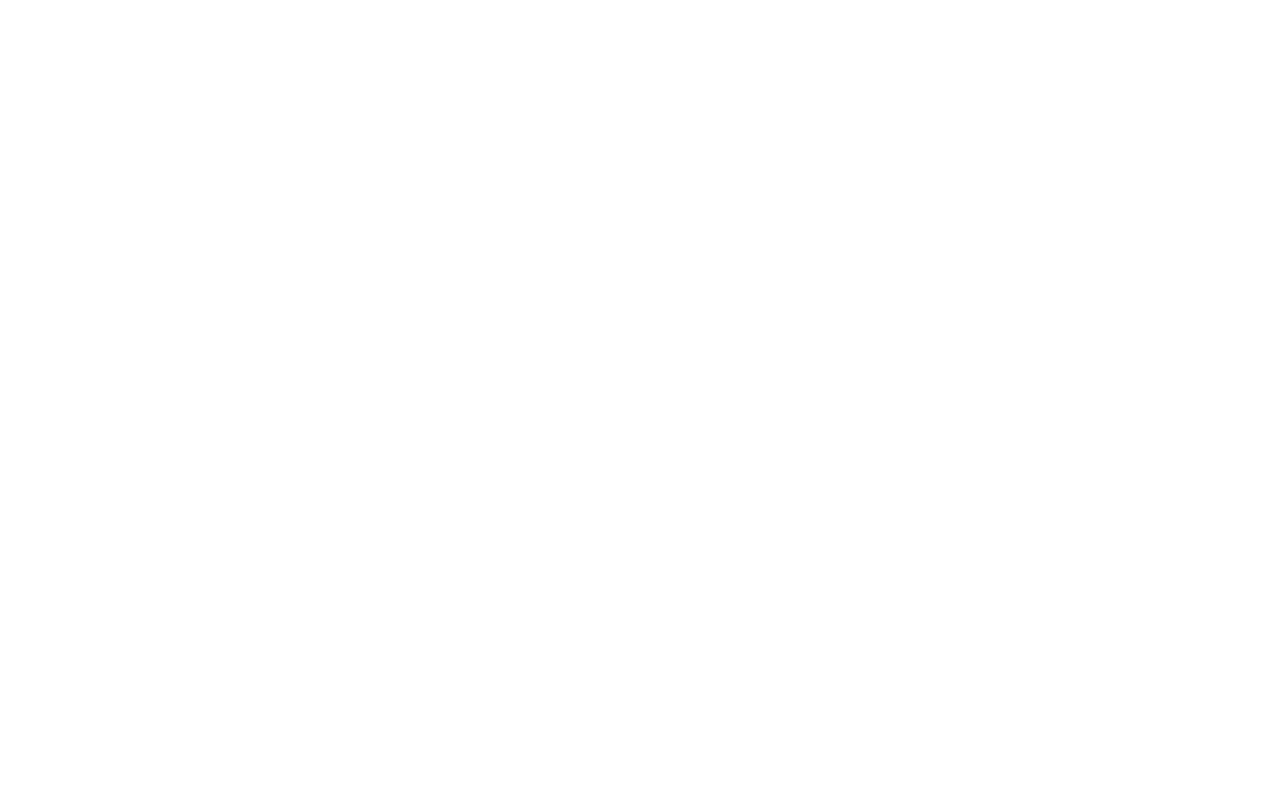
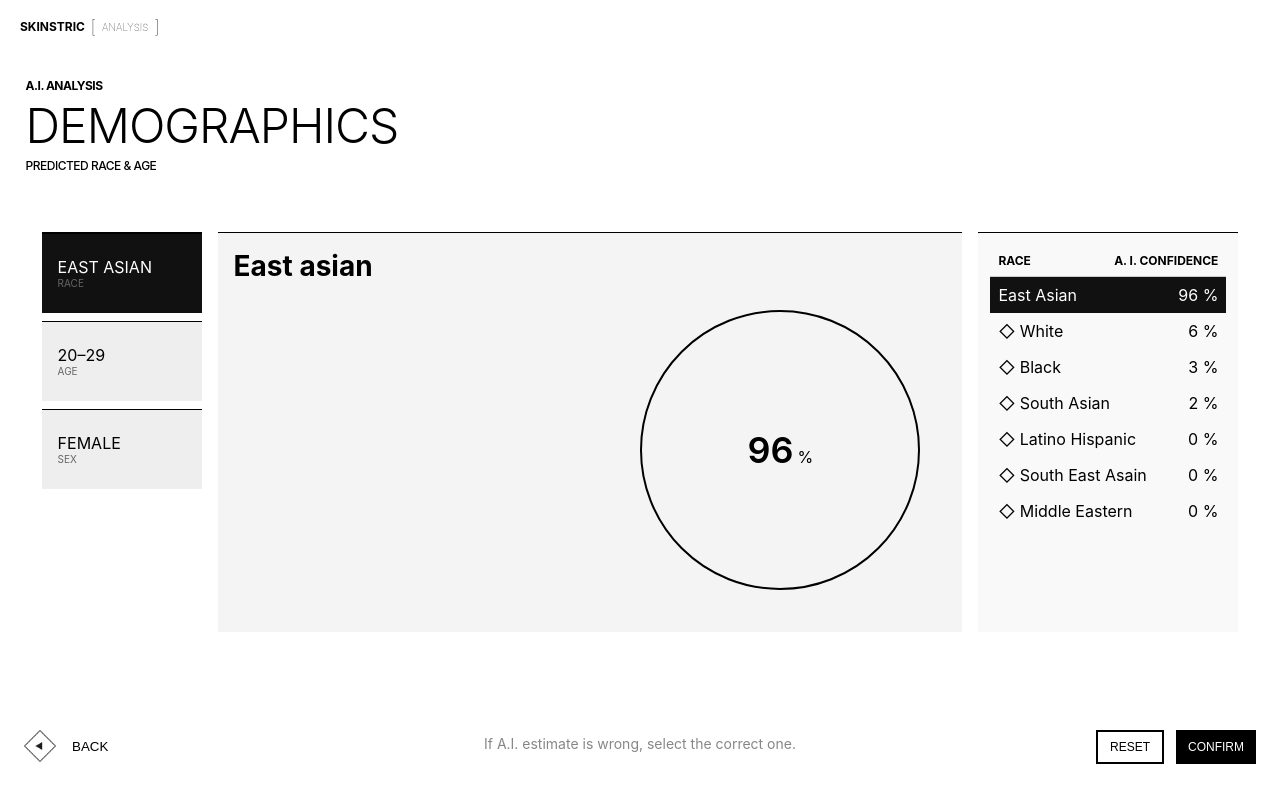
Before and after one commit to BuffaloShark/Skinstric-AI, a React (Create React App) app: page /demographics in a window 1280 px wide. Before the commit this address had no page. Built offline with nearby package versions, Linux system fonts and the light colour scheme.

Commit message:
Add files via upload

```diff
--- a/src/App.css
+++ b/src/App.css
@@ -47,6 +47,7 @@
 
 body {
   max-width: 100vw;
+  height: 100vh;
   overflow-x: hidden;
 }
 
@@ -123,6 +124,12 @@
   margin-bottom: 14px;
 }
 
+.footer {
+  display: flex;
+  align-items: center;
+  justify-content: center;
+}
+
 
 
 /* NAV ************************************/
@@ -179,6 +186,16 @@
   border: none;
   font-size: 12px;
   cursor: not-allowed;
+}
+
+.nav__btn--reverse {
+  background: white;
+  color: black;
+  padding: 8px 12px;
+  border: 2px solid black;
+  font-size: 12px;
+  cursor: not-allowed;
+  margin-right: 12px;
 }
 
 
@@ -480,6 +497,11 @@
   height: 100px;
 }
 
+.icon--loading {
+  width: 115px;
+  height: 115px;
+}
+
 .icon__label--group {
   position: absolute;
   left: 100%;
@@ -647,6 +669,132 @@
 }
 
 
+
+/* DEMOGRAPHICS ***********************************/
+
+
+
+.demographics__header {
+  font-size: 48px;
+  font-weight: 300;
+  letter-spacing: -1px;
+}
+
+.demo__analysis-dashboard {
+  display: flex;
+  width: 100%;
+  gap: 16px;
+  padding: 16px;
+  box-sizing: border-box;
+  align-items: stretch;
+}
+
+.demo__sidepanel {
+  width: 160px;
+  display: flex;
+  flex-direction: column;
+  justify-content: flex-start;
+  border-top: 1px solid #000;
+}
+
+.demo__sidepanel--item {
+  min-height: 80px;
+  padding: 16px;
+  margin-bottom: 8px;
+  background: #eee;
+  text-align: left;
+  border-top: 1px solid #000;
+  display: flex;
+  flex-direction: column;
+  justify-content: center;
+}
+
+.demo__sidepanel--item.selected {
+  background: #111;
+  color: white;
+}
+
+.demo__sidepanel--item .category {
+  font-size: 10px;
+  text-transform: uppercase;
+  color: #666;
+}
+
+.demo__mainpanel {
+  flex: 1;
+  background: #f4f4f4;
+  position: relative;
+  border-top: 1px solid #000;
+  min-height: 400px;
+}
+
+.demo__main--label {
+  font-size: 28px;
+  position: absolute;
+  top: 16px;
+  left: 16px;
+}
+
+.circle-wrapper {
+  width: 280px;
+  height: 280px;
+  border: 2px solid black;
+  border-radius: 50%;
+  display: flex;
+  align-items: center;
+  justify-content: center;
+  position: absolute;
+  bottom: 42px;
+  right: 42px;
+}
+
+.confidence-value {
+  font-size: 36px;
+  font-weight: 600;
+}
+
+.percent {
+  font-size: 16px;
+  margin-left: 4px;
+}
+
+.demo__confidence-table {
+  width: 260px;
+  background: #f9f9f9;
+  padding: 12px;
+  border-top: 1px solid #000;
+  display: flex;
+  flex-direction: column;
+  justify-content: flex-start;
+}
+
+.table-header,
+.table-row {
+  display: flex;
+  justify-content: space-between;
+  padding: 8px 8px;
+}
+
+.table-header {
+  font-size: 12px;
+  font-weight: bold;
+  border-bottom: 1px solid #ccc;
+}
+
+.table-row.selected {
+  background: #111;
+  color: white;
+}
+
+.demographics__para--footer {
+  margin-bottom: 48px;
+  font-size: 14px;
+  color: #878787;
+  text-align: center;
+}
+
+
+
 /* LOADING STATES ************************************/
 
 
@@ -658,6 +806,82 @@
   text-align: center;
   margin-bottom: 16px;
 }
+
+.loading-camera__page {
+  position: relative;
+  height: 100vh;
+  display: flex;
+  flex-direction: column;
+  justify-content: space-between;
+  padding: 8vh 2vw 0;
+  background: white;
+  overflow-y: auto;
+}
+
+.loading-camera__main {
+  flex: 1;
+  display: flex;
+  justify-content: center;
+  align-items: center;
+  min-height: 300px;
+}
+
+.camera__loading--wrapper {
+  padding: 24px 16px;
+  background-color: #fff;
+  text-align: center;
+}
+
+.camera-loading__input--header {
+  font-size: 18px;
+  font-weight: 600;
+  color: #000;
+  text-transform: uppercase;
+  text-align: center;
+  margin-top: 12px;
+}
+
+.icon__centered--camera-loading {
+  display: flex;
+  flex-direction: column;
+  align-items: center;
+  justify-content: center;
+}
+
+.camera__loading--list {
+  margin-top: 32px;
+  display: flex;
+  flex-direction: column;
+  align-items: center;
+}
+
+.camera__loading--para {
+  font-size: 14px;
+  font-weight: 400;
+  color: #878787;
+  text-align: center;
+  margin-bottom: 16px;
+}
+
+.loading__list {
+  display: flex;
+  flex-wrap: wrap;
+  justify-content: center;
+  gap: 12px;
+  padding: 0;
+  margin: 0;
+  list-style: none;
+}
+
+.loading__list--item {
+  font-size: 14px;
+  font-weight: 400;
+  color: #878787;
+  background: #f2f2f2;
+  padding: 6px 12px;
+  border-radius: 4px;
+}
+
 
 
 
@@ -901,6 +1125,50 @@
     height: 300px;
   }
 
+
+  .demo__analysis-dashboard {
+    flex-direction: column;
+    gap: 24px;
+    padding: 16px 12px;
+    margin-top: 64px;
+    max-height: 100vh;
+    overflow-y: auto;
+  }
+
+  .demo__sidepanel {
+    width: 100%;
+    flex-direction: row;
+    flex-wrap: wrap;
+    gap: 8px;
+    border-top: none;
+  }
+
+  .demo__sidepanel--item {
+    flex: 1 1 calc(50% - 8px);
+    min-height: 80px;
+    margin-bottom: 0;
+  }
+
+  .demo__mainpanel {
+    min-height: 320px;
+    height: auto;
+  }
+
+  .demo__main--label {
+    position: static;
+    margin-bottom: 16px;
+    text-align: center;
+  }
+
+  .circle-wrapper {
+    position: static;
+    margin: 32px auto 0 auto;
+  }
+
+  .demo__confidence-table {
+    width: 100%;
+    padding: 12px 0;
+  }
 }
 
 /* SMALL PHONES, LARGE SMARTPHONES */
--- a/src/App.js
+++ b/src/App.js
@@ -6,6 +6,8 @@
 import StartAnalysis from "./pages/StartAnalysis";
 import LoadingResults from "./components/LoadingResults";
 import Results from "./pages/Results";
+import Demographics from "./pages/Demographics";
+import LoadingCamera from "./components/LoadingCamera";
 
 function App() {
   return (
@@ -15,8 +17,10 @@
         <Route path="/introduce" element={<Introduce />} />
         <Route path="/location" element={<Location />} />
         <Route path="/startAnalysis" element={<StartAnalysis />} />
+        <Route path="/loadingcamera" element={<LoadingCamera />} />
         <Route path="/loadingresults" element={<LoadingResults />} />
         <Route path="/results" element={<Results />} />
+        <Route path="/demographics" element={<Demographics />} />
       </Routes>
     </Router>
   );
--- a/src/components/CodeButton.jsx
+++ b/src/components/CodeButton.jsx
@@ -1,8 +1,8 @@
 import React from "react";
 
-const CodeButton = () => {
+const CodeButton = ({ label = "ENTER CODE" }) => {
     return (
-        <button className="nav__btn">ENTER CODE</button>
+        <button className="nav__btn">{label}</button>
     );
 };
 
--- /dev/null
+++ b/src/components/DemoConfidenceTable.jsx
@@ -0,0 +1,33 @@
+import React from "react";
+
+const predictions = [
+    { label: "East Asian", confidence: 96, selected: true },
+    { label: "White", confidence: 6 },
+    { label: "Black", confidence: 3 },
+    { label: "South Asian", confidence: 2 },
+    { label: "Latino Hispanic", confidence: 0 },
+    { label: "South East Asain", confidence: 0 },
+    { label: "Middle Eastern", confidence: 0 },
+  ];
+
+  const DemoConfidenceTable = () => {
+    return (
+      <div className="demo__confidence-table">
+        <div className="table-header">
+          <span>RACE</span>
+          <span>A. I. CONFIDENCE</span>
+        </div>
+        {predictions.map((item, idx) => (
+          <div
+            className={`table-row ${item.selected ? "selected" : ""}`}
+            key={idx}
+          >
+            <span>{item.selected ? "" : "◇"} {item.label}</span>
+            <span>{item.confidence} %</span>
+          </div>
+        ))}
+      </div>
+    );
+  };
+
+  export default DemoConfidenceTable;
--- /dev/null
+++ b/src/components/DemoMainPanel.jsx
@@ -0,0 +1,16 @@
+import React from "react";
+
+const DemoMainPanel = () => {
+    return (
+      <div className="demo__mainpanel">
+        <h2 className="demo__main--label">East asian</h2>
+        <div className="circle-wrapper">
+          <div className="confidence-circle">
+            <span className="confidence-value">96</span><span className="percent">%</span>
+          </div>
+        </div>
+      </div>
+    );
+  };
+
+  export default DemoMainPanel;
--- /dev/null
+++ b/src/components/DemoSidePanel.jsx
@@ -0,0 +1,22 @@
+import React from "react";
+
+const DemoSidePanel = () => {
+    return (
+      <div className="demo__sidepanel">
+        <div className="demo__sidepanel--item selected">
+          <div className="label">EAST ASIAN</div>
+          <div className="category">RACE</div>
+        </div>
+        <div className="demo__sidepanel--item">
+          <div className="label">20–29</div>
+          <div className="category">AGE</div>
+        </div>
+        <div className="demo__sidepanel--item">
+          <div className="label">FEMALE</div>
+          <div className="category">SEX</div>
+        </div>
+      </div>
+    );
+  };
+
+  export default DemoSidePanel;
--- /dev/null
+++ b/src/components/LoadingCamera.jsx
@@ -0,0 +1,39 @@
+import React from "react";
+import camera from "../assets/camera.png";
+
+const LoadingCamera = () => {
+  return (
+    <div className="loading-camera__page">
+      <main className="loading-camera__main">
+        <div className="rotating__wrapper">
+          <div className="rotating__box rotating__box--6"></div>
+          <div className="rotating__box rotating__box--5"></div>
+          <div className="rotating__box rotating__box--4"></div>
+          <div className="input__overlay">
+            <div className="icon__centered--camera-loading">
+              <img src={camera} className="icon--loading" alt="" />
+        <div className="camera-loading__input--header">
+          SETTING UP CAMERA...
+        </div>
+            </div>
+          </div>
+        </div>
+      </main>
+      <div className="camera__loading--wrapper">
+
+        <div className="camera__loading--list">
+          <p className="camera__loading--para">
+            TO GET BETTER RESULTS, BE SURE TO HAVE:
+          </p>
+          <ul className="loading__list">
+            <li className="loading__list--item">NEUTRAL EXPRESSION</li>
+            <li className="loading__list--item">FRONTAL POSE</li>
+            <li className="loading__list--item">ADEQUATE LIGHTING</li>
+          </ul>
+        </div>
+      </div>
+    </div>
+  );
+};
+
+export default LoadingCamera;
--- a/src/components/Nav.jsx
+++ b/src/components/Nav.jsx
@@ -6,7 +6,7 @@
   return (
     <header className="nav">
       <HomeButton />
-      <CodeButton />
+      <CodeButton label="ENTER CODE" />
     </header>
   );
 };
--- /dev/null
+++ b/src/components/ResetButton.jsx
@@ -0,0 +1,9 @@
+import React from "react";
+
+const ResetButton = ({ label = "RESET" }) => {
+    return (
+        <button className="nav__btn--reverse">{label}</button>
+    );
+};
+
+export default ResetButton;
--- /dev/null
+++ b/src/pages/Demographics.jsx
@@ -0,0 +1,48 @@
+import React from "react";
+import HomeButton from "../components/HomeButton";
+import BackButton from "../components/BackButton";
+import CodeButton from "../components/CodeButton";
+import DemoSidePanel from "../components/DemoSidePanel";
+import DemoMainPanel from "../components/DemoMainPanel";
+import DemoConfidenceTable from "../components/DemoConfidenceTable";
+import ResetButton from "../components/ResetButton";
+
+const Demographics = () => {
+  return (
+    <>
+      <div className="home__button--wrapper">
+        <HomeButton label="ANALYSIS" />
+      </div>
+      <div className="results__page">
+        <div className="results__header">
+          <b>A.I. ANALYSIS</b>
+          <br />
+          <br />
+          <h1 className="demographics__header">DEMOGRAPHICS</h1>
+          <br />
+          PREDICTED RACE &amp; AGE
+        </div>
+        <main className="results__main">
+          <div className="demo__analysis-dashboard">
+            <DemoSidePanel />
+            <DemoMainPanel />
+            <DemoConfidenceTable />
+          </div>
+        </main>
+        <div className="demographics__para--footer">
+            If A.I. estimate is wrong, select the correct one.
+          </div>
+          <div className="back__button--wrapper">
+            <BackButton />
+          </div>
+
+          <div className="getSummary__button--wrapper">
+            <ResetButton label="RESET" />
+            <CodeButton label="CONFIRM" />
+          </div>
+      </div>
+    </>
+  );
+};
+
+export default Demographics;
```
